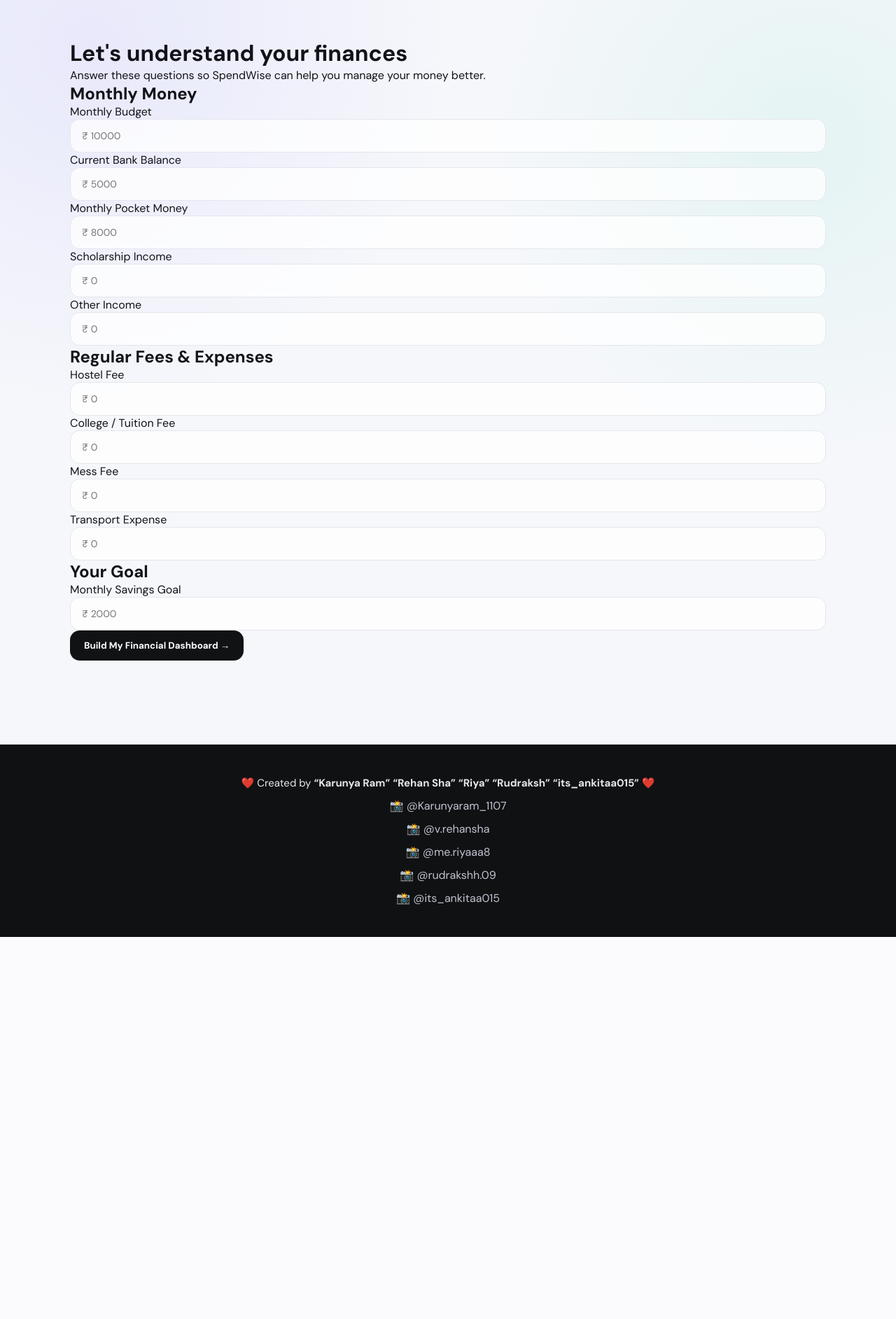
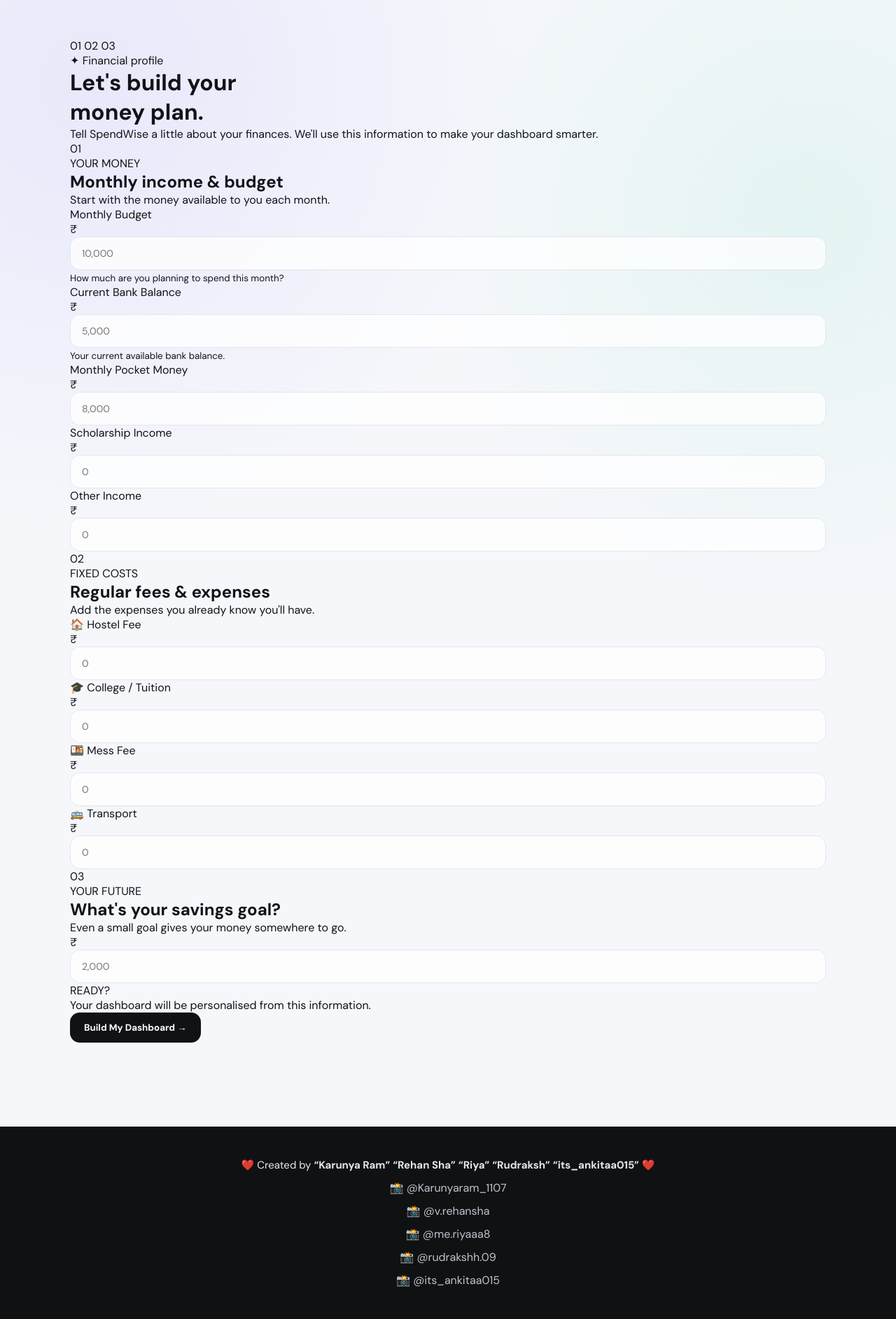
Before and after one commit to rehansha-dev/SPEND-WISE, a Flask app: page /setup in a window 1280 px wide. Shown: the part 76-1961 px from the top of the page at 70% size. Before the commit the page ends 1415 px from the top, so only its background shows below. Run offline with Flask 3, Linux system fonts and the light colour scheme; a user stored in the database is signed in.

Commit message:
Update setup.html

```diff
--- a/templates/setup.html
+++ b/templates/setup.html
@@ -2,14 +2,30 @@
 
 {% block content %}
 
-<div class="setup-container">
+<div class="setup-page">
 
-    <div class="page-heading">
+    <div class="setup-hero">
 
-        <h1>Let's understand your finances</h1>
+        <div class="setup-progress">
+            <span class="active">01</span>
+            <span></span>
+            <span>02</span>
+            <span></span>
+            <span>03</span>
+        </div>
+
+        <div class="setup-badge">
+            ✦ Financial profile
+        </div>
+
+        <h1>
+            Let's build your<br>
+            <span>money plan.</span>
+        </h1>
 
         <p>
-            Answer these questions so SpendWise can help you manage your money better.
+            Tell SpendWise a little about your finances.
+            We'll use this information to make your dashboard smarter.
         </p>
 
     </div>
@@ -18,150 +34,147 @@
     <form method="POST" class="setup-form">
 
 
-        <div class="setup-section">
+        <!-- =========================
+             INCOME
+        ========================== -->
 
-            <h2>Monthly Money</h2>
+        <section class="setup-section">
 
-            <div class="form-grid">
+            <div class="setup-section-heading">
+
+                <div class="setup-number">
+                    01
+                </div>
 
                 <div>
+                    <span>YOUR MONEY</span>
+                    <h2>Monthly income & budget</h2>
+                    <p>
+                        Start with the money available to you each month.
+                    </p>
+                </div>
 
-                    <label>Monthly Budget</label>
+            </div>
+
+
+            <div class="setup-grid">
+
+                <div class="modern-field field-large">
+
+                    <label>
+                        Monthly Budget
+                    </label>
+
+                    <div class="input-wrap">
+
+                        <span>₹</span>
 
                         <input
                             type="number"
                             name="monthly_budget"
-                        placeholder="₹ 10000"
+                            placeholder="10,000"
+                            step="0.01"
                             min="0"
-                        step="0.01"
                             required
                         >
 
                     </div>
 
+                    <small>
+                        How much are you planning to spend this month?
+                    </small>
 
-                <div>
+                </div>
 
-                    <label>Current Bank Balance</label>
+
+                <div class="modern-field field-large">
+
+                    <label>
+                        Current Bank Balance
+                    </label>
+
+                    <div class="input-wrap">
+
+                        <span>₹</span>
 
                         <input
                             type="number"
                             name="bank_balance"
-                        placeholder="₹ 5000"
+                            placeholder="5,000"
+                            step="0.01"
                             min="0"
-                        step="0.01"
-                        required
                         >
 
                     </div>
 
+                    <small>
+                        Your current available bank balance.
+                    </small>
 
-                <div>
+                </div>
 
-                    <label>Monthly Pocket Money</label>
+
+                <div class="modern-field">
+
+                    <label>
+                        Monthly Pocket Money
+                    </label>
+
+                    <div class="input-wrap">
+
+                        <span>₹</span>
 
                         <input
                             type="number"
                             name="pocket_money"
-                        placeholder="₹ 8000"
+                            placeholder="8,000"
+                            step="0.01"
                             min="0"
-                        step="0.01"
-                    >
-
-                </div>
-
-
-                <div>
-
-                    <label>Scholarship Income</label>
-
-                    <input
-                        type="number"
-                        name="scholarship_income"
-                        placeholder="₹ 0"
-                        min="0"
-                        step="0.01"
-                    >
-
-                </div>
-
-
-                <div>
-
-                    <label>Other Income</label>
-
-                    <input
-                        type="number"
-                        name="other_income"
-                        placeholder="₹ 0"
-                        min="0"
-                        step="0.01"
                         >
 
                     </div>
 
                 </div>
 
-        </div>
 
+                <div class="modern-field">
 
+                    <label>
+                        Scholarship Income
+                    </label>
 
-        <div class="setup-section">
+                    <div class="input-wrap">
 
-            <h2>Regular Fees & Expenses</h2>
-
-            <div class="form-grid">
-
-                <div>
-
-                    <label>Hostel Fee</label>
+                        <span>₹</span>
 
                         <input
                             type="number"
-                        name="hostel_fee"
-                        placeholder="₹ 0"
+                            name="scholarship_income"
+                            placeholder="0"
+                            step="0.01"
                             min="0"
                         >
 
                     </div>
 
+                </div>
 
-                <div>
 
-                    <label>College / Tuition Fee</label>
+                <div class="modern-field">
+
+                    <label>
+                        Other Income
+                    </label>
+
+                    <div class="input-wrap">
+
+                        <span>₹</span>
 
                         <input
                             type="number"
-                        name="college_fee"
-                        placeholder="₹ 0"
-                        min="0"
-                    >
-
-                </div>
-
-
-                <div>
-
-                    <label>Mess Fee</label>
-
-                    <input
-                        type="number"
-                        name="mess_fee"
-                        placeholder="₹ 0"
-                        min="0"
-                    >
-
-                </div>
-
-
-                <div>
-
-                    <label>Transport Expense</label>
-
-                    <input
-                        type="number"
-                        name="transport_fee"
-                        placeholder="₹ 0"
+                            name="other_income"
+                            placeholder="0"
+                            step="0.01"
                             min="0"
                         >
 
@@ -171,22 +184,121 @@
 
             </div>
 
+        </section>
 
 
-        <div class="setup-section">
+        <!-- =========================
+             FIXED EXPENSES
+        ========================== -->
 
-            <h2>Your Goal</h2>
+        <section class="setup-section">
 
-            <div class="form-grid">
+            <div class="setup-section-heading">
+
+                <div class="setup-number">
+                    02
+                </div>
 
                 <div>
+                    <span>FIXED COSTS</span>
 
-                    <label>Monthly Savings Goal</label>
+                    <h2>Regular fees & expenses</h2>
+
+                    <p>
+                        Add the expenses you already know you'll have.
+                    </p>
+
+                </div>
+
+            </div>
+
+
+            <div class="setup-grid four-grid">
+
+                <div class="modern-field">
+
+                    <label>
+                        🏠 Hostel Fee
+                    </label>
+
+                    <div class="input-wrap">
+
+                        <span>₹</span>
 
                         <input
                             type="number"
-                        name="savings_goal"
-                        placeholder="₹ 2000"
+                            name="hostel_fee"
+                            placeholder="0"
+                            step="0.01"
+                            min="0"
+                        >
+
+                    </div>
+
+                </div>
+
+
+                <div class="modern-field">
+
+                    <label>
+                        🎓 College / Tuition
+                    </label>
+
+                    <div class="input-wrap">
+
+                        <span>₹</span>
+
+                        <input
+                            type="number"
+                            name="college_fee"
+                            placeholder="0"
+                            step="0.01"
+                            min="0"
+                        >
+
+                    </div>
+
+                </div>
+
+
+                <div class="modern-field">
+
+                    <label>
+                        🍱 Mess Fee
+                    </label>
+
+                    <div class="input-wrap">
+
+                        <span>₹</span>
+
+                        <input
+                            type="number"
+                            name="mess_fee"
+                            placeholder="0"
+                            step="0.01"
+                            min="0"
+                        >
+
+                    </div>
+
+                </div>
+
+
+                <div class="modern-field">
+
+                    <label>
+                        🚌 Transport
+                    </label>
+
+                    <div class="input-wrap">
+
+                        <span>₹</span>
+
+                        <input
+                            type="number"
+                            name="transport_fee"
+                            placeholder="0"
+                            step="0.01"
                             min="0"
                         >
 
@@ -196,12 +308,77 @@
 
             </div>
 
+        </section>
 
-        <button type="submit" class="save-button">
 
-            Build My Financial Dashboard →
+        <!-- =========================
+             SAVINGS
+        ========================== -->
 
+        <section class="goal-section">
+
+            <div class="goal-glow"></div>
+
+            <div class="goal-content">
+
+                <div class="setup-number goal-number">
+                    03
+                </div>
+
+                <div>
+
+                    <span>YOUR FUTURE</span>
+
+                    <h2>
+                        What's your savings goal?
+                    </h2>
+
+                    <p>
+                        Even a small goal gives your money somewhere to go.
+                    </p>
+
+                </div>
+
+            </div>
+
+
+            <div class="goal-input">
+
+                <span>₹</span>
+
+                <input
+                    type="number"
+                    name="savings_goal"
+                    placeholder="2,000"
+                    step="0.01"
+                    min="0"
+                >
+
+            </div>
+
+        </section>
+
+
+        <!-- =========================
+             SUBMIT
+        ========================== -->
+
+        <div class="setup-submit">
+
+            <div>
+                <span>READY?</span>
+
+                <p>
+                    Your dashboard will be personalised from this information.
+                </p>
+            </div>
+
+            <button type="submit">
+                Build My Dashboard
+                <span>→</span>
             </button>
+
+        </div>
 
     </form>
 
```
Lines whose indentation alone changed are shown as unchanged.
